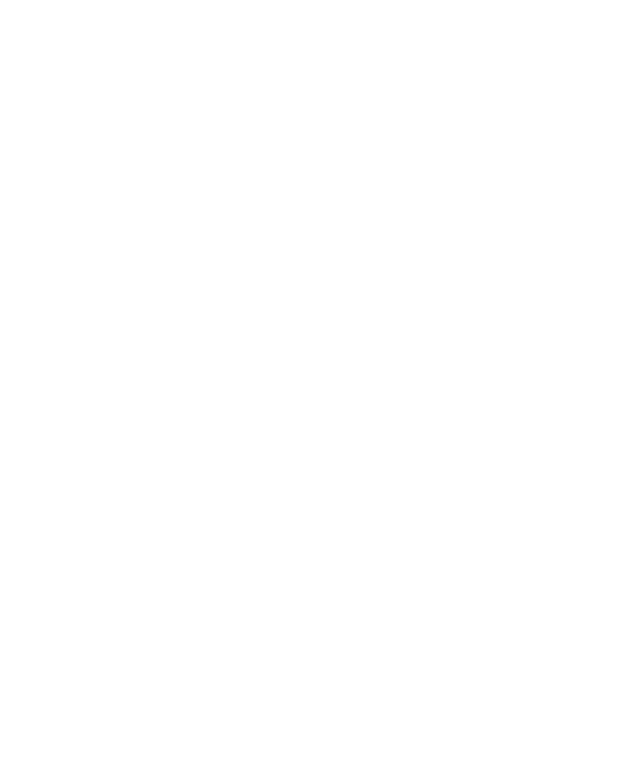
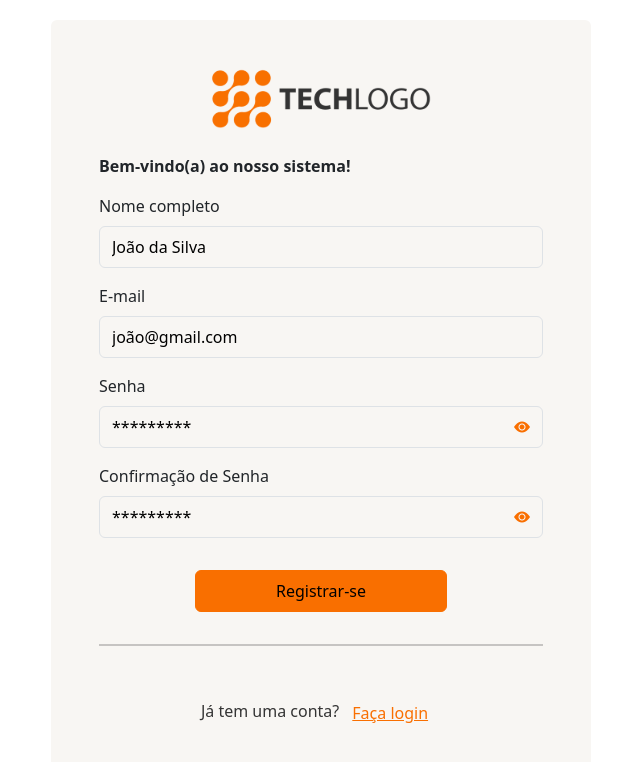
Before and after one commit to GabrielBerg4mini/freight-tracker-dashboard, an Angular app: page /sign-up in a window 1280 px wide. Before the commit this address led to /. Shown: the top 762 px of the page, without its empty margins (319-959 px from the left). Built offline with nearby package versions, Linux system fonts and the light colour scheme.

Commit message:
[Feat: Auth Feature] Add sign-up page and route
Add the SignUp page component and register its route alongside sign-in under the auth layout.

```diff
--- a/src/app/app.routes.ts
+++ b/src/app/app.routes.ts
@@ -1,5 +1,6 @@
 import { Routes } from '@angular/router';
 import { AuthLayout } from './layouts/auth-layout/auth-layout';
+import { authGuard } from './core/guards/auth-guard';
 
 export const routes: Routes = [
   {
@@ -9,7 +10,11 @@
       {
         path: 'sign-in',
         loadComponent: () => import('./features/auth/pages/sign-in/sign-in').then((m) => m.SignIn),
-      }
+      },
+      {
+        path: 'sign-up',
+        loadComponent: () => import('./features/auth/pages/sign-up/sign-up').then((m) => m.SignUp),
+      },
     ]
   }
 ];
--- /dev/null
+++ b/src/app/features/auth/pages/sign-up/sign-up.html
@@ -0,0 +1,7 @@
+<section class="w-540px m-auto bg-light p-5 rounded-2">
+  <app-register-form-component
+    [signUpForm]="signUpForm"
+    [loading]="loadingService.isLoading()"
+    (formSubmit)="onSubmit()"
+  ></app-register-form-component>
+</section>
--- /dev/null
+++ b/src/app/features/auth/pages/sign-up/sign-up.ts
@@ -0,0 +1,57 @@
+import { Component } from '@angular/core';
+import { RegisterFormComponent } from '../../../../shared/organisms/register-form-component/register-form-component';
+import { FormBuilder, Validators, FormGroup } from '@angular/forms';
+import { AuthService } from '../../../../core/services/auth/auth';
+import { LoadingService } from '../../../../core/services/loading/loading';
+import { ToastService } from '../../../../core/services/toast/toast';
+import { Router } from '@angular/router';
+
+@Component({
+  selector: 'app-sign-up',
+  imports: [RegisterFormComponent],
+  templateUrl: './sign-up.html',
+  styleUrl: './sign-up.scss',
+})
+export class SignUp {
+
+ signUpForm: FormGroup;
+
+  constructor(
+    private formBuilder: FormBuilder,
+    private authService: AuthService,
+    private toastService: ToastService,
+    private router: Router,
+    protected readonly loadingService: LoadingService,
+  ) {
+    this.signUpForm = this.formBuilder.group({
+      name: ['', Validators.required],
+      email: ['', [Validators.required, Validators.email]],
+      password: ['', Validators.required],
+      password_confirmation: ['', Validators.required],
+    });
+  }
+
+  onSubmit(): void {
+    if (this.signUpForm.invalid) {
+      this.signUpForm.markAllAsTouched();
+      return;
+    }
+
+    this.loadingService.show();
+
+    const { name, email, password, password_confirmation } = this.signUpForm.value;
+
+    this.authService.register(name, email, password, password_confirmation).subscribe({
+      next: (response) => {
+        this.loadingService.hide();
+        this.toastService.show(response.message, 'success');
+        this.router.navigate(['/dashboard']);
+      },
+      error: (error) => {
+        this.loadingService.hide();
+        this.toastService.show(error?.error?.message ?? 'Erro ao fazer cadastro', 'error');
+      },
+    });
+  }
+
+}
```
Also changed, not shown: src/app/features/auth/pages/sign-up/sign-up.scss (added), 1 other file (tests, documents, lock files or other folders).
